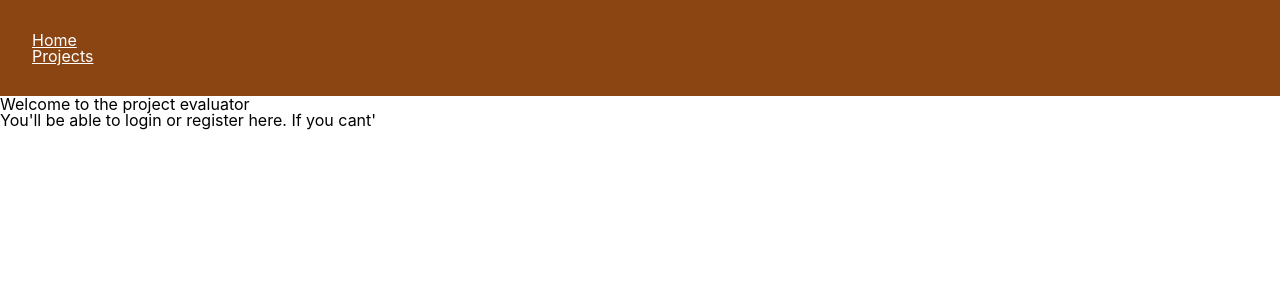
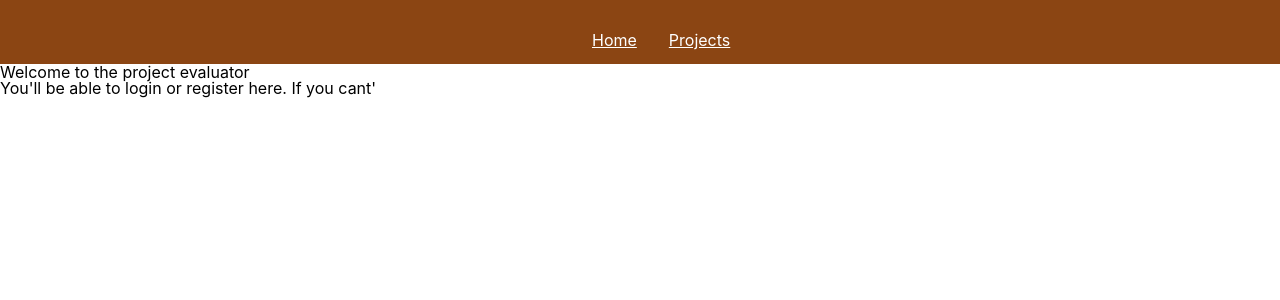
Before and after one commit to benjaminbwright/demo-evaluator, a React (Create React App) app in the folder client/: page / in a window 1280 px wide. Shown: the top 300 px of the page. Built offline with nearby package versions, Linux system fonts and the light colour scheme.

Commit message:
Added styles for the header nav

```diff
--- a/client/src/components/HeaderNav.scss
+++ b/client/src/components/HeaderNav.scss
@@ -4,9 +4,14 @@
     ul {
         list-style-type: none;
         margin: 0;
+        width: 50%;
+        position: absolute;
+        right: 5%
     }
     li {
         color: #ffffff;
+        float: left;
+        padding: 0 1em;
         a {
             color: #ffffff;
         }
```
